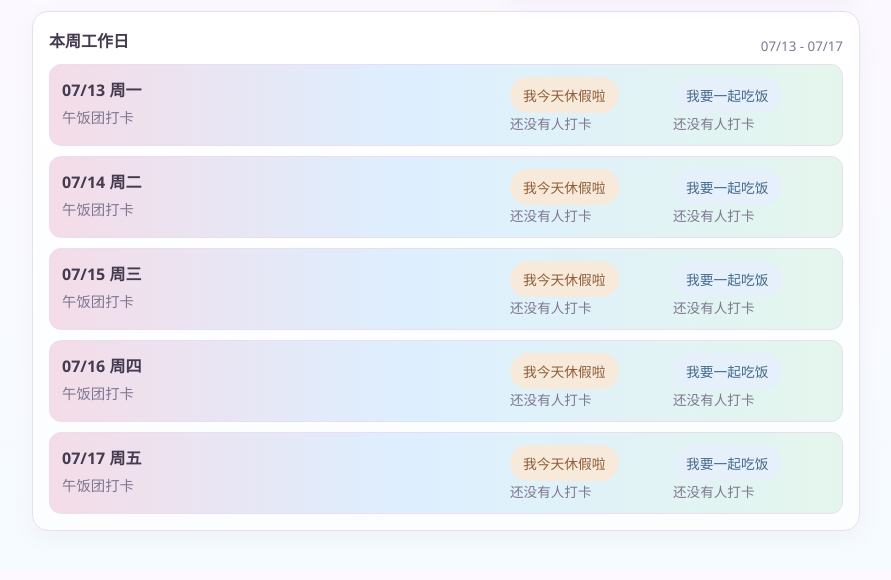
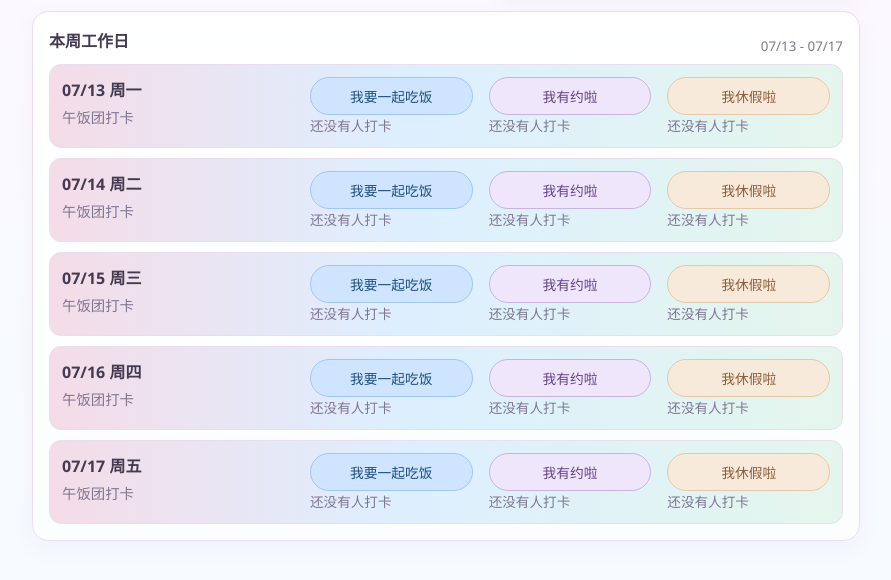
Before and after one commit to Mona-Zhang98/anyone-eat, a plain HTML site: page eat.html in a window 1280 px wide. Shown: the part 152-732 px from the top of the page, without its empty margins (194-1085 px from the left). Drawn offline with nearby package versions, Linux system fonts and the light colour scheme; no server answers.

Commit message:
Add files via upload

```diff
--- a/eat.html
+++ b/eat.html
@@ -55,12 +55,16 @@
       <div class="day-right">
         <div class="check-columns">
           <div class="check-column">
-            <button class="btn vacation-btn">我今天休假啦</button>
-            <div class="checkin-users vacation-users"></div>
+            <button class="btn lunch-btn">我要一起吃饭</button>
+            <div class="checkin-users lunch-users"></div>
           </div>
           <div class="check-column">
-            <button class="btn lunch-btn">我要一起吃饭</button>
-            <div class="checkin-users lunch-users"></div>
+            <button class="btn busy-btn">我有约啦</button>
+            <div class="checkin-users busy-users"></div>
+          </div>
+          <div class="check-column">
+            <button class="btn vacation-btn">我休假啦</button>
+            <div class="checkin-users vacation-users"></div>
           </div>
         </div>
       </div>
--- a/script.js
+++ b/script.js
@@ -17,6 +17,7 @@ const dayTemplate = document.getElementById("dayTemplate");
 const weekdays = ["周一", "周二", "周三", "周四", "周五"];
 let weekCheckinsMap = {};
 const STATUS_LUNCH = "lunch";
+const STATUS_BUSY = "busy";
 const STATUS_VACATION = "vacation";
 
 function getMonday(date = new Date()) {
@@ -158,12 +159,15 @@ function renderUsers(container, users) {
 function splitByStatus(users) {
   const result = {
     lunch: [],
+    busy: [],
     vacation: []
   };
   users.forEach((u) => {
     const status = u.check_status || STATUS_LUNCH;
     if (status === STATUS_VACATION) {
       result.vacation.push(u);
+    } else if (status === STATUS_BUSY) {
+      result.busy.push(u);
     } else {
       result.lunch.push(u);
     }
@@ -187,8 +191,10 @@ function renderWeek() {
     const subtitle = fragment.querySelector(".day-subtitle");
     const vacationBtn = fragment.querySelector(".vacation-btn");
     const lunchBtn = fragment.querySelector(".lunch-btn");
+    const busyBtn = fragment.querySelector(".busy-btn");
     const vacationUsersEl = fragment.querySelector(".vacation-users");
     const lunchUsersEl = fragment.querySelector(".lunch-users");
+    const busyUsersEl = fragment.querySelector(".busy-users");
 
     title.textContent = `${formatDate(date)} ${weekdays[i]}`;
     subtitle.textContent = "午饭团打卡";
@@ -204,6 +210,10 @@ function renderWeek() {
       lunchBtn.classList.add("checked");
       lunchBtn.textContent = "已打卡（再点取消）";
     }
+    if (meRecord && (meRecord.check_status || STATUS_LUNCH) === STATUS_BUSY) {
+      busyBtn.classList.add("checked");
+      busyBtn.textContent = "已有约（再点取消）";
+    }
     vacationBtn.addEventListener("click", () => {
       toggleCheckIn(key, STATUS_VACATION).catch(() => {
         alert("打卡失败，请稍后重试。");
@@ -214,9 +224,15 @@ function renderWeek() {
         alert("打卡失败，请稍后重试。");
       });
     });
+    busyBtn.addEventListener("click", () => {
+      toggleCheckIn(key, STATUS_BUSY).catch(() => {
+        alert("打卡失败，请稍后重试。");
+      });
+    });
 
     renderUsers(vacationUsersEl, grouped.vacation);
     renderUsers(lunchUsersEl, grouped.lunch);
+    renderUsers(busyUsersEl, grouped.busy);
     weekListEl.appendChild(dayItem);
   });
 }
--- a/styles.css
+++ b/styles.css
@@ -196,7 +196,7 @@ input[type="file"] {
 }
 
 .day-right {
-  min-width: 320px;
+  min-width: 520px;
   display: flex;
   flex-direction: column;
   align-items: stretch;
@@ -205,31 +205,57 @@ input[type="file"] {
 
 .check-columns {
   display: flex;
-  gap: 6px;
+  gap: 16px;
   width: 100%;
 }
 
 .check-column {
   flex: 1;
+  min-width: 0;
+}
+
+.check-column .btn {
+  width: 100%;
+  display: block;
+  text-align: center;
 }
 
 .lunch-btn {
-  background: #e5f0fb;
-  color: #456a8a;
+  background: #cfe5ff;
+  color: #1f4f80;
+  border: 1px solid #9fc7f2;
 }
 
 .lunch-btn:hover {
-  background: #d8e8f8;
+  background: #bddbff;
 }
 
 .lunch-btn.checked {
-  background: #d9f1e4;
-  color: #2f6d4a;
+  background: #a7d4ff;
+  color: #173f68;
+  border-color: #7fb8ee;
+}
+
+.busy-btn {
+  background: #f0e6fb;
+  color: #64438a;
+  border: 1px solid #c8b2e8;
+}
+
+.busy-btn:hover {
+  background: #e5d7f7;
+}
+
+.busy-btn.checked {
+  background: #e3cdfa;
+  color: #533376;
+  border-color: #b894e3;
 }
 
 .vacation-btn {
   background: #f8eadb;
   color: #8d5d38;
+  border: 1px solid #e6c8a8;
 }
 
 .vacation-btn:hover {
@@ -239,6 +265,7 @@ input[type="file"] {
 .vacation-btn.checked {
   background: #ffe3bd;
   color: #7a4a26;
+  border-color: #e3b880;
 }
 
 .checkin-users {
```
